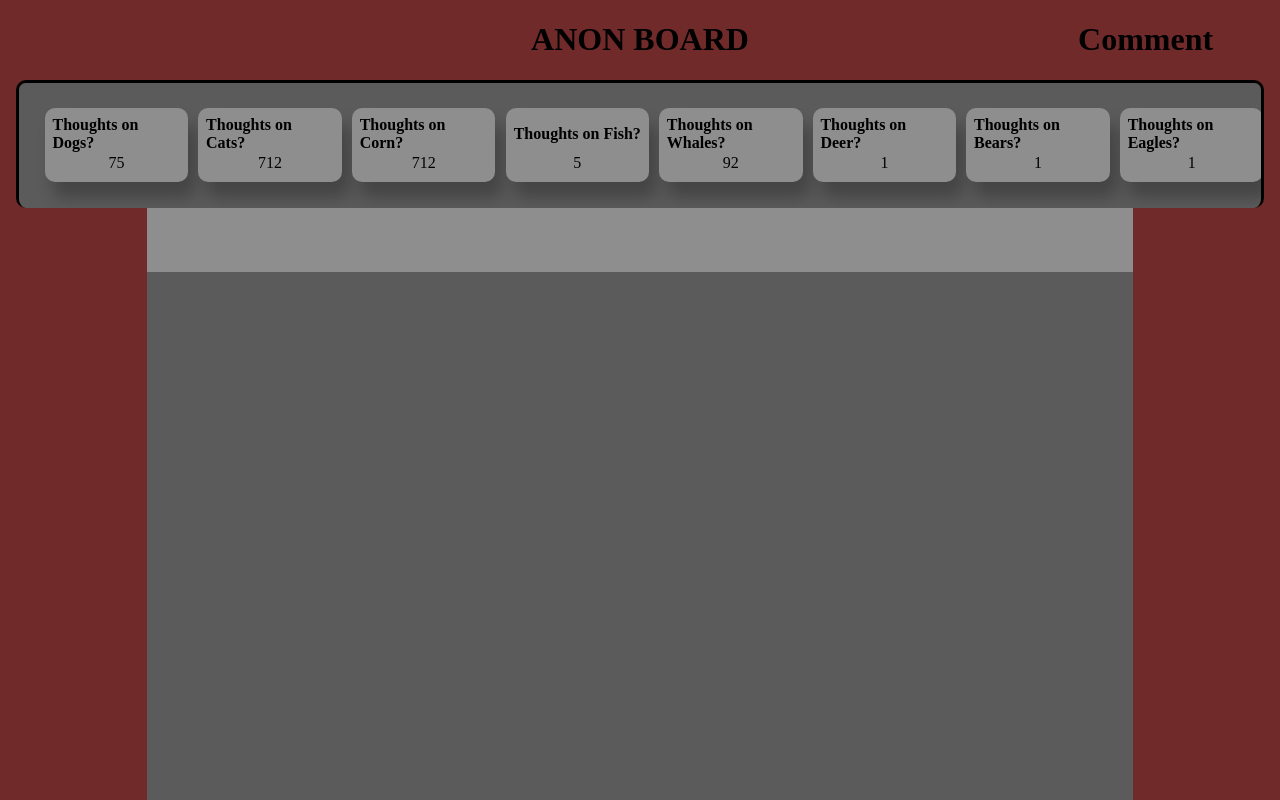
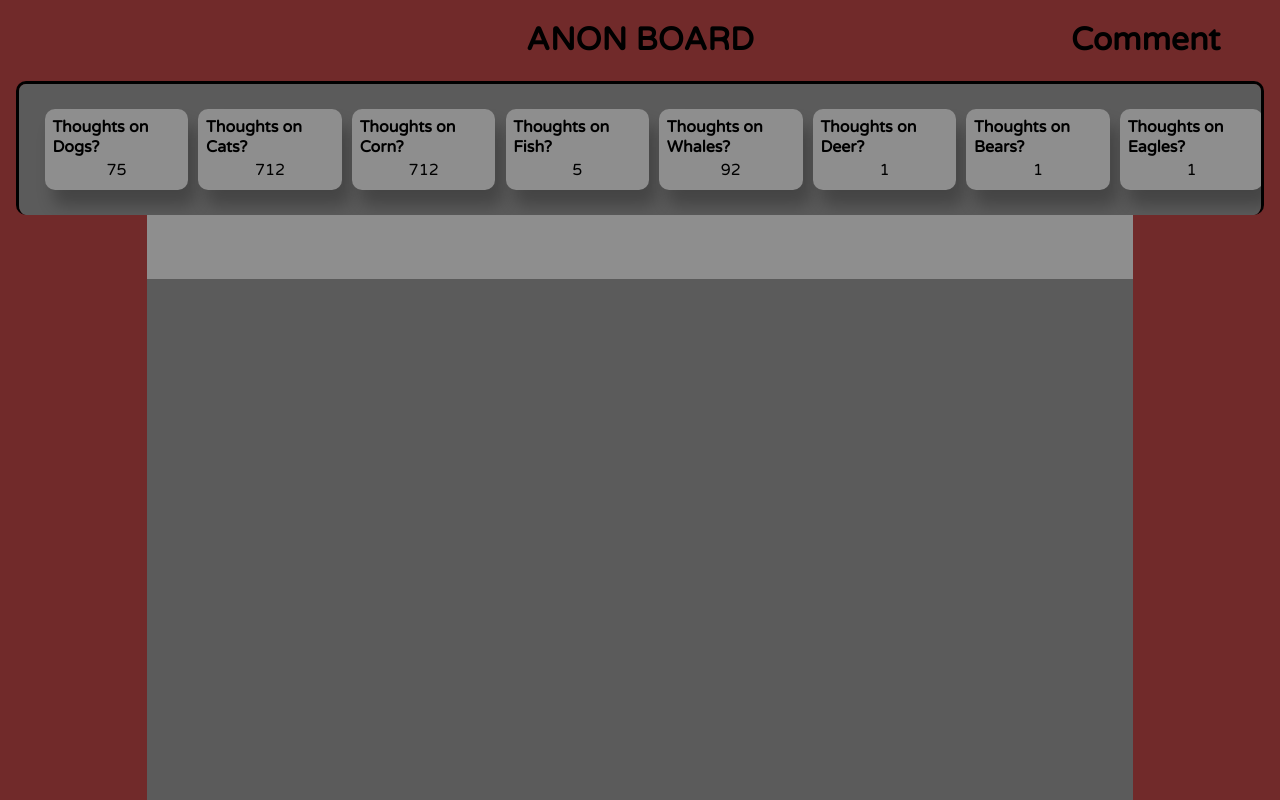
Before and after one commit to LucasELarson/AnonBoard, a React (Create React App) app in the folder anonboard/: page / in a window 1280 px wide. Shown: the top 800 px of the page. Built offline with nearby package versions, Linux system fonts and the light colour scheme; no server answers; the database is empty.

Commit message:
setting up deployment

```diff
--- a/anonboard/package.json
+++ b/anonboard/package.json
@@ -1,6 +1,7 @@
 {
   "name": "anonboard",
   "version": "0.1.0",
+  "homepage": "https://lucaselarson.github.io/AnonBoard",
   "private": true,
   "dependencies": {
     "@testing-library/jest-dom": "^5.16.5",
@@ -13,6 +14,8 @@
   },
   "scripts": {
     "start": "react-scripts start",
+    "predeploy": "gh-pages -d build",
+    "deploy": "gh-pages -d build",
     "build": "react-scripts build",
     "test": "react-scripts test",
     "eject": "react-scripts eject"
@@ -34,5 +37,8 @@
       "last 1 firefox version",
       "last 1 safari version"
     ]
+  },
+  "devDependencies": {
+    "gh-pages": "^5.0.0"
   }
 }
--- a/anonboard/src/COMPONENTS/Body.js
+++ b/anonboard/src/COMPONENTS/Body.js
@@ -41,52 +41,52 @@ const Body = () => {
     <div id="body">
       <div id="current-topic"></div>
       <div id="topic-picker">
-        <div id="topic-tile">
-          <div id="topic-title" onClick={() => {document.getElementById('current-topic').setAttribute('value', 'Thoughts on Dogs?'); document.getElementById('topic-prompt').innerHTML = 'Thoughts on Dogs?'; fetchComments()}}>Thoughts on Dogs?</div>
+        <div id="topic-tile" onClick={() => {document.getElementById('current-topic').setAttribute('value', 'Thoughts on Dogs?'); document.getElementById('topic-prompt').innerHTML = 'Thoughts on Dogs?'; fetchComments()}}>
+          <div id="topic-title" >Thoughts on Dogs?</div>
           <div id="comment-count">75</div>
         </div>
-        <div id="topic-tile">
-          <div id="topic-title" onClick={() => {document.getElementById('current-topic').setAttribute('value', 'Thoughts on Cats?'); document.getElementById('topic-prompt').innerHTML = 'Thoughts on Cats?'; fetchComments()}}>Thoughts on Cats?</div>
+        <div id="topic-tile" onClick={() => {document.getElementById('current-topic').setAttribute('value', 'Thoughts on Cats?'); document.getElementById('topic-prompt').innerHTML = 'Thoughts on Cats?'; fetchComments()}}>
+          <div id="topic-title" >Thoughts on Cats?</div>
           <div id="comment-count">712</div>
         </div>
-        <div id="topic-tile">
-          <div id="topic-title" onClick={() => {document.getElementById('current-topic').setAttribute('value', 'Thoughts on Corn?'); document.getElementById('topic-prompt').innerHTML = 'Thoughts on Corn?'; fetchComments()}}>Thoughts on Corn?</div>
+        <div id="topic-tile" onClick={() => {document.getElementById('current-topic').setAttribute('value', 'Thoughts on Corn?'); document.getElementById('topic-prompt').innerHTML = 'Thoughts on Corn?'; fetchComments()}}>
+          <div id="topic-title" >Thoughts on Corn?</div>
           <div id="comment-count">712</div>
         </div>
-        <div id="topic-tile">
-          <div id="topic-title" onClick={() => {document.getElementById('current-topic').setAttribute('value', 'Thoughts on Fish?'); document.getElementById('topic-prompt').innerHTML = 'Thoughts on Fish?'; fetchComments()}}>Thoughts on Fish?</div>
+        <div id="topic-tile" onClick={() => {document.getElementById('current-topic').setAttribute('value', 'Thoughts on Fish?'); document.getElementById('topic-prompt').innerHTML = 'Thoughts on Fish?'; fetchComments()}}>
+          <div id="topic-title" >Thoughts on Fish?</div>
           <div id="comment-count">5</div>
         </div>
-        <div id="topic-tile">
-          <div id="topic-title" onClick={() => {document.getElementById('current-topic').setAttribute('value', 'Thoughts on Whales?'); document.getElementById('topic-prompt').innerHTML = 'Thoughts on Whales?'; fetchComments()}}>Thoughts on Whales?</div>
+        <div id="topic-tile" onClick={() => {document.getElementById('current-topic').setAttribute('value', 'Thoughts on Whales?'); document.getElementById('topic-prompt').innerHTML = 'Thoughts on Whales?'; fetchComments()}}>
+          <div id="topic-title" >Thoughts on Whales?</div>
           <div id="comment-count">92</div>
         </div>
-        <div id="topic-tile">
-          <div id="topic-title" onClick={() => {document.getElementById('current-topic').setAttribute('value', 'Thoughts on Deer?'); document.getElementById('topic-prompt').innerHTML = 'Thoughts on Deer?'; fetchComments()}}>Thoughts on Deer?</div>
+        <div id="topic-tile" onClick={() => {document.getElementById('current-topic').setAttribute('value', 'Thoughts on Deer?'); document.getElementById('topic-prompt').innerHTML = 'Thoughts on Deer?'; fetchComments()}}>
+          <div id="topic-title" >Thoughts on Deer?</div>
           <div id="comment-count">1</div>
         </div>
-        <div id="topic-tile">
-          <div id="topic-title" onClick={() => {document.getElementById('current-topic').setAttribute('value', 'Thoughts on Bears?'); document.getElementById('topic-prompt').innerHTML = 'Thoughts on Bears?'; fetchComments()}}>Thoughts on Bears?</div>
+        <div id="topic-tile" onClick={() => {document.getElementById('current-topic').setAttribute('value', 'Thoughts on Bears?'); document.getElementById('topic-prompt').innerHTML = 'Thoughts on Bears?'; fetchComments()}}>
+          <div id="topic-title" >Thoughts on Bears?</div>
           <div id="comment-count">1</div>
         </div>
-        <div id="topic-tile">
-          <div id="topic-title" onClick={() => {document.getElementById('current-topic').setAttribute('value', 'Thoughts on Eagles?'); document.getElementById('topic-prompt').innerHTML = 'Thoughts on Eagles?'; fetchComments()}}>Thoughts on Eagles?</div>
+        <div id="topic-tile"onClick={() => {document.getElementById('current-topic').setAttribute('value', 'Thoughts on Eagles?'); document.getElementById('topic-prompt').innerHTML = 'Thoughts on Eagles?'; fetchComments()}}>
+          <div id="topic-title" >Thoughts on Eagles?</div>
           <div id="comment-count">1</div>
         </div>
-        <div id="topic-tile">
-          <div id="topic-title" onClick={() => {document.getElementById('current-topic').setAttribute('value', 'Thoughts on Coal?'); document.getElementById('topic-prompt').innerHTML = 'Thoughts on Coal?'; fetchComments()}}>Thoughts on Coal?</div>
+        <div id="topic-tile" onClick={() => {document.getElementById('current-topic').setAttribute('value', 'Thoughts on Coal?'); document.getElementById('topic-prompt').innerHTML = 'Thoughts on Coal?'; fetchComments()}}>
+          <div id="topic-title" >Thoughts on Coal?</div>
           <div id="comment-count">1</div>
         </div>
-        <div id="topic-tile">
-          <div id="topic-title"onClick={() => {document.getElementById('current-topic').setAttribute('value', 'Thoughts on Cell Phones?'); document.getElementById('topic-prompt').innerHTML = 'Thoughts on Cell Phones?'; fetchComments()}}>Thoughts on Cell Phones?</div>
+        <div id="topic-tile" onClick={() => {document.getElementById('current-topic').setAttribute('value', 'Thoughts on Cell Phones?'); document.getElementById('topic-prompt').innerHTML = 'Thoughts on Cell Phones?'; fetchComments()}}>
+          <div id="topic-title">Thoughts on Cell Phones?</div>
           <div id="comment-count">1</div>
         </div>
-        <div id="topic-tile">
-          <div id="topic-title" onClick={() => {document.getElementById('current-topic').setAttribute('value', 'Thoughts on Speaker Wire?'); document.getElementById('topic-prompt').innerHTML = 'Thoughts on Speaker Wire?'; fetchComments()}}>Thoughts on Speaker Wire?</div>
+        <div id="topic-tile" onClick={() => {document.getElementById('current-topic').setAttribute('value', 'Thoughts on Speaker Wire?'); document.getElementById('topic-prompt').innerHTML = 'Thoughts on Speaker Wire?'; fetchComments()}}>
+          <div id="topic-title" >Thoughts on Speaker Wire?</div>
           <div id="comment-count">1</div>
         </div>
-        <div id="topic-tile">
-          <div id="topic-title" onClick={() => {document.getElementById('current-topic').setAttribute('value', 'Thoughts on Dead Bugs?'); document.getElementById('topic-prompt').innerHTML = 'Thoughts on Dead Bugs?'; fetchComments()}}>Thoughts on Dead Bugs?</div>
+        <div id="topic-tile" onClick={() => {document.getElementById('current-topic').setAttribute('value', 'Thoughts on Dead Bugs?'); document.getElementById('topic-prompt').innerHTML = 'Thoughts on Dead Bugs?'; fetchComments()}}>
+          <div id="topic-title" >Thoughts on Dead Bugs?</div>
           <div id="comment-count">1</div>
         </div>
 
--- a/anonboard/src/index.css
+++ b/anonboard/src/index.css
@@ -1,21 +1,11 @@
+@font-face {
+   font-family: Varela;
+   src: url(./fonts/VarelaRound-Regular\ \(1\).ttf)
+}
 
-:root {
-   --shadow-color: 0deg 0% 23%;
-   --shadow-elevation-low:
-     0.3px 0.5px 0.7px hsl(var(--shadow-color) / 0.59),
-     1.7px 2.7px 3.9px -1.9px hsl(var(--shadow-color) / 0.78);
-   --shadow-elevation-medium:
-     0.3px 0.5px 0.7px hsl(var(--shadow-color) / 0.55),
-     2.3px 3.7px 5.3px -0.9px hsl(var(--shadow-color) / 0.67),
-     8.4px 13.5px 19.3px -1.9px hsl(var(--shadow-color) / 0.79);
-   --shadow-elevation-high:
-     0.3px 0.5px 0.7px hsl(var(--shadow-color) / 0.51),
-     4.5px 7.2px 10.3px -0.4px hsl(var(--shadow-color) / 0.57),
-     9.1px 14.7px 21px -0.8px hsl(var(--shadow-color) / 0.62),
-     16.7px 27px 38.6px -1.1px hsl(var(--shadow-color) / 0.68),
-     29.7px 47.9px 68.5px -1.5px hsl(var(--shadow-color) / 0.73),
-     50.4px 81.3px 116.2px -1.9px hsl(var(--shadow-color) / 0.79);
- }
+*{
+   font-family: Varela;
+}
 
 body{
    background-color: rgb(113, 42, 42);
@@ -41,11 +31,20 @@ body{
       grid-column: 2/3;
    }
 
+   #header-title:hover{
+      color: rgb(142, 142, 142);
+      font-size: 2em;
+   }
+
    #comment-maker{
       display: flex;
       color: black;
       padding-right: 1vw;
       grid-column: 3/4;
+   }
+
+   #comment-maker:hover{
+      color: rgb(142, 142, 142);
    }
 
    #comment-container{
@@ -126,9 +125,9 @@ body::-webkit-scrollbar{
          background-color: rgb(142, 142, 142);
          justify-content: center;
          min-height: 2.5vw;
-         max-height: max-content;
+         max-height: min-content;
          min-width: 10vw;
-         max-width: max-content;
+         max-width: min-content;
          margin: 5% 0% 5% 0%;
          border-radius: 10px;
          grid-template-rows: 8fr 5fr;
@@ -136,7 +135,16 @@ body::-webkit-scrollbar{
          padding: 5%;
          margin: 1vw;
          box-shadow: 8.0px 16.0px 16.0px rgba(0, 0, 0, 0.25);
+         font-size: 1em;
+         transition: .3s;
+         font-weight: 600;
       }
+
+      #topic-tile:hover{
+         background-color: rgb(110 , 110, 110);
+         box-shadow: 8.0px 16.0px 16.0px rgba(113, 42, 42, 1);
+      }
+
 
          #topic-title{
             display: grid;
@@ -168,6 +176,9 @@ body::-webkit-scrollbar{
          overflow-y: scroll;
          padding: 1vw;
          display: flex;
+         justify-content: center;
+         font-size: 3rem;
+         font-weight: 800;
       }
 
       #topic-prompt::-webkit-scrollbar {
@@ -177,7 +188,7 @@ body::-webkit-scrollbar{
       #message-container{
          padding: 1vw;
          width: 75vw;
-         height: 95vh;
+         height: 100vh;
          display: grid;
          /* grid-auto-flow: row; */
          /* grid-auto-rows: 10vh; */
@@ -194,6 +205,7 @@ body::-webkit-scrollbar{
          display: none;
       }
 
+
          #message{
             background-color: rgb(142, 142, 142);
             width: 45vw;
@@ -201,7 +213,7 @@ body::-webkit-scrollbar{
             display: flex;
             overflow-y: scroll;
             min-height: 10vh;
-            max-height: max-content;
+            max-height: min-content;
             /* justify-content: center; */
             /* align-items: center; */
             box-shadow: 8.0px 16.0px 16.0px rgba(0, 0, 0, 0.25);
@@ -213,6 +225,10 @@ body::-webkit-scrollbar{
             border-top-right-radius: 10px;
          }
 
+         #message::-webkit-scrollbar:horizontal{
+            display: none;
+         }
+
 
 #current-topic{
    display: none;
```
Also changed, not shown: anonboard/src/fonts/VarelaRound-Regular (1).ttf (added), 1 other file (tests, documents, lock files or other folders).
